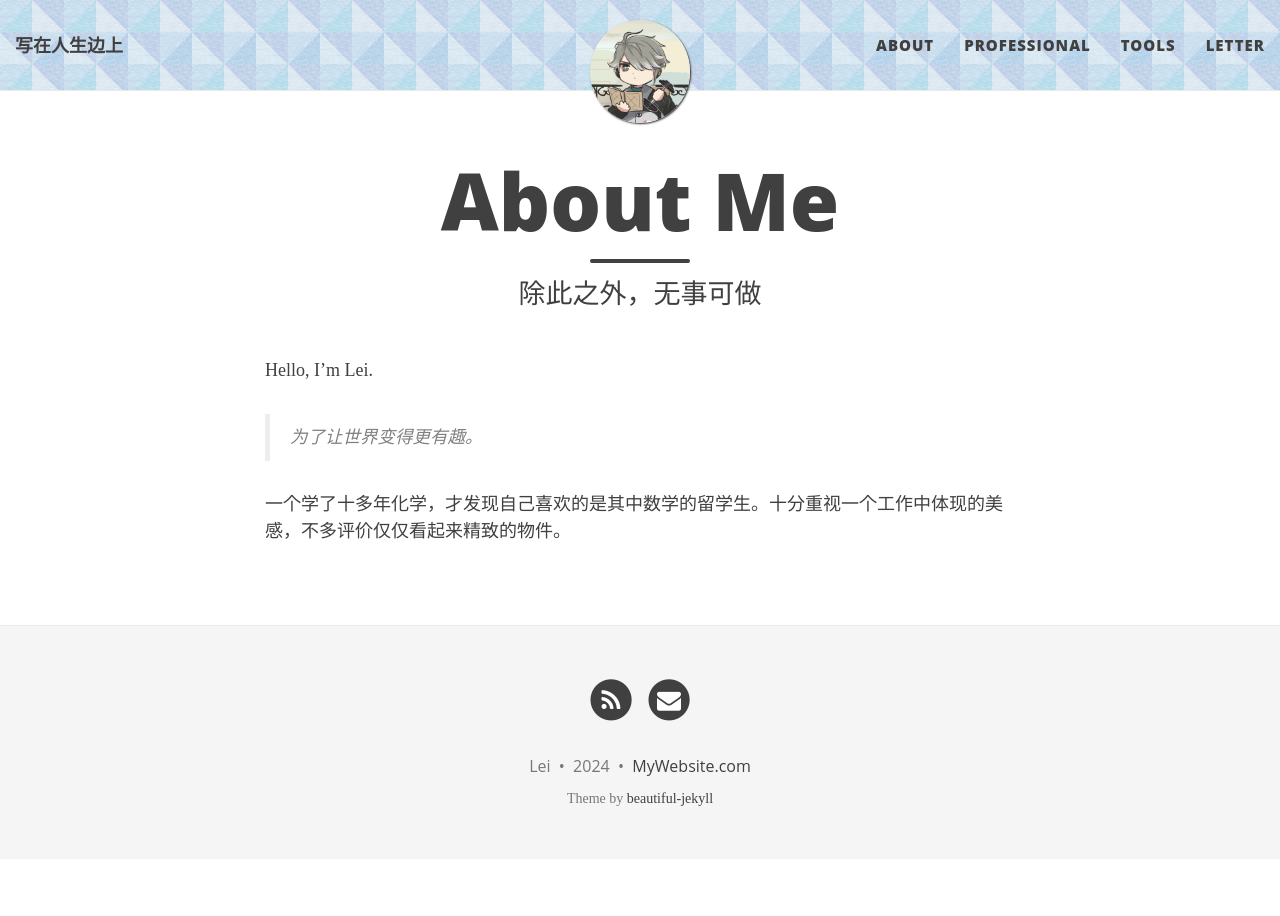
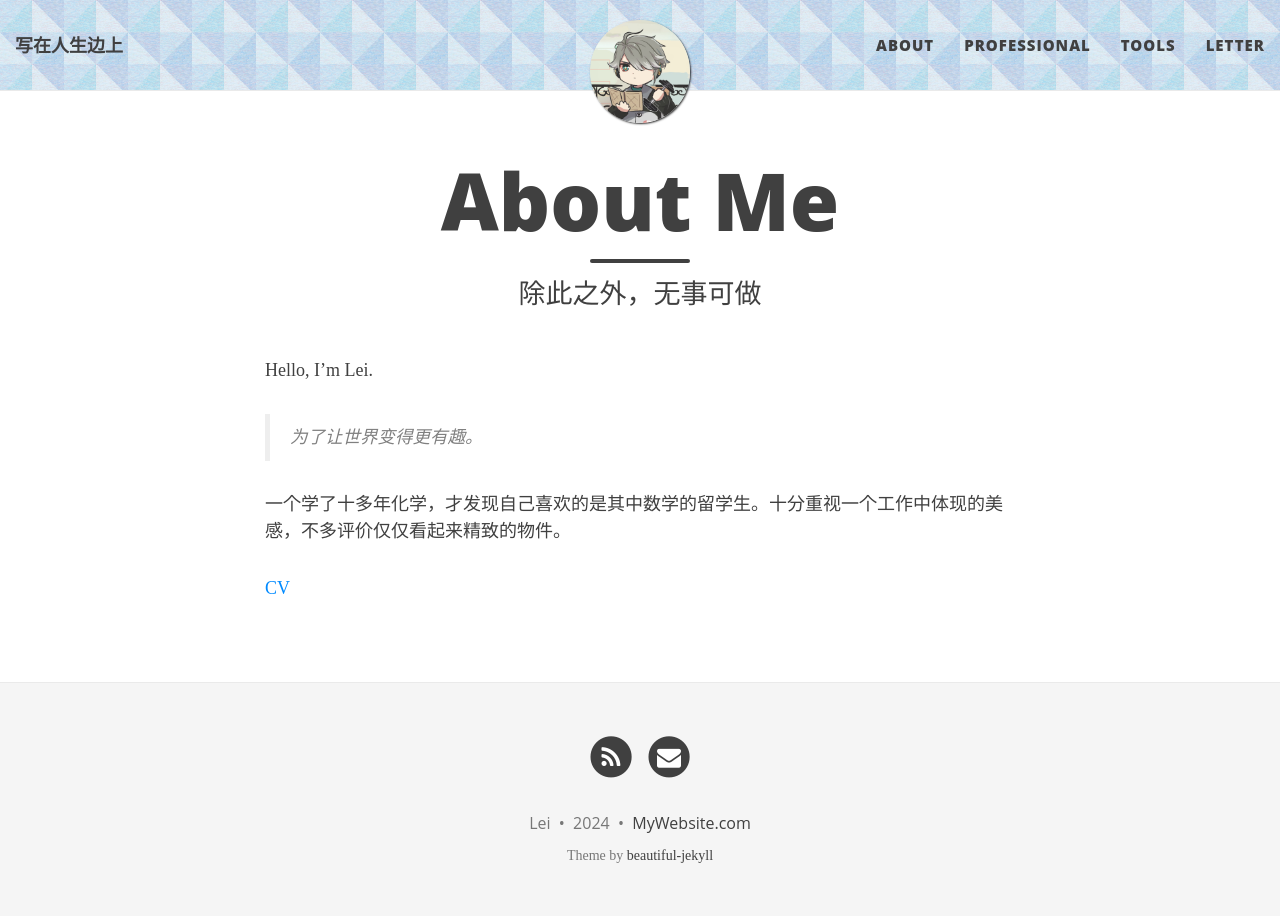
Before and after one commit to PlanetPolly/PlanetPolly.github.io, a Jekyll site: the page built from aboutme.md, in a window 1280 px wide. Built offline with Jekyll 4.4.1, drawn with Linux system fonts in a browser that asks for light colours; nearby versions of some CDN libraries.

Commit message:
weekly update

```diff
--- a/aboutme.md
+++ b/aboutme.md
@@ -9,3 +9,5 @@
 > 为了让世界变得更有趣。
 
 一个学了十多年化学，才发现自己喜欢的是其中数学的留学生。十分重视一个工作中体现的美感，不多评价仅仅看起来精致的物件。
+
+[CV](/files/LEI%20resume.pdf)
```
Also changed, not shown: 2 other files.
